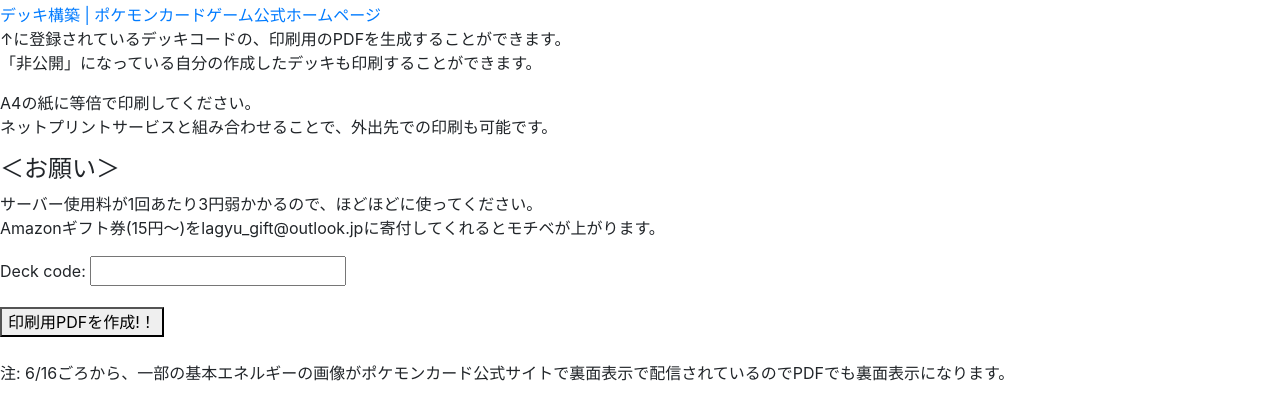
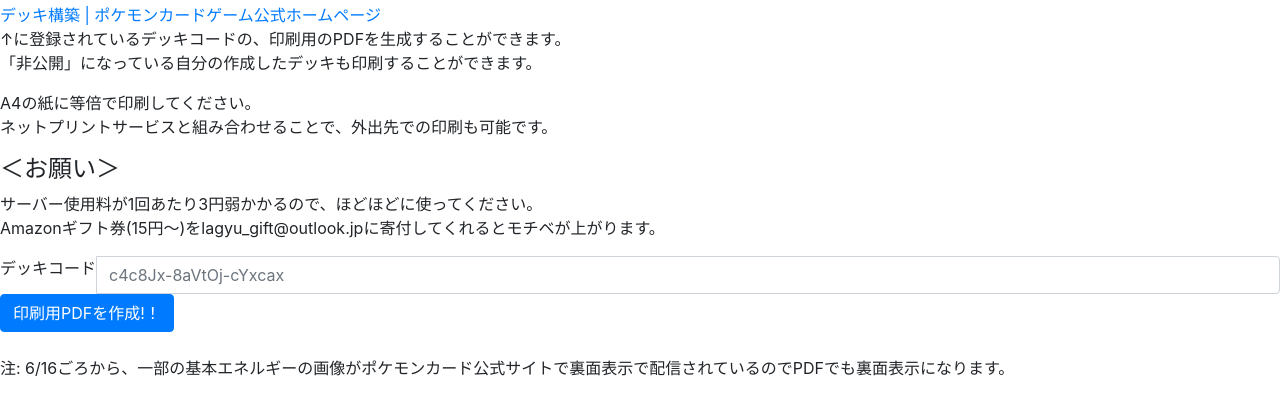
Before and after one commit to PokemonCardInCastle/PTCG2win, a Django app: page /proxy_maker in a window 1280 px wide. Shown: the part 242-662 px from the top of the page. Run offline with Django 3.2, Linux system fonts and the light colour scheme; some libraries are stand-ins or nearby versions.

Commit message:
使い方説明

```diff
--- a/decks/proxy_maker.py
+++ b/decks/proxy_maker.py
@@ -12,7 +12,12 @@ from django import forms
 
 
 class CodeInputForm(forms.Form):
-    deck_code = forms.CharField(max_length=20)
+    deck_code = forms.CharField(max_length=20,
+                                label="デッキコード",
+                                widget=forms.TextInput(
+                                    attrs={'class': 'form-control',
+                                           "type": "text",
+                                           'placeholder': 'c4c8Jx-8aVtOj-cYxcax'}))
 
 
 def dl_img_and_return_http_response(deck_code: str):
--- a/decks/templates/decks/proxy_maker.html
+++ b/decks/templates/decks/proxy_maker.html
@@ -60,13 +60,23 @@
     サーバー使用料が1回あたり3円弱かかるので、ほどほどに使ってください。<br/>
     Amazonギフト券(15円～)をlagyu_gift@outlook.jpに寄付してくれるとモチベが上がります。
 </p>
+<div>
+
 
 <form action="/proxy_result" method="get">
-    {{ form.as_p }}
-    <button type='submit' name='Submit' value='Submit'>印刷用PDFを作成!！</button>
-</form><br />
+        <div class="input-group">
+    {% for field in form %}
+        <label class="input-group-addon" for="{{ field.name }}">{{ field.label }}</label>
+        {{ field }}
+    {% endfor %}
+</div>
+    <button type='submit' name='Submit' value='Submit' class="btn btn-primary">印刷用PDFを作成!！</button>
+
+</form>
+    <br />
 <p>
     注: 6/16ごろから、一部の基本エネルギーの画像がポケモンカード公式サイトで裏面表示で配信されているのでPDFでも裏面表示になります。
 </p>
+</div>
 </body>
 </html>
--- a/decks/views.py
+++ b/decks/views.py
@@ -34,7 +34,7 @@ def detail(request, deck_id):
 
 def proxy_maker(request):
     form = CodeInputForm()
-    return render(request, 'decks/proxy_maker.html',{
+    return render(request, 'decks/proxy_maker.html', {
         'form': form,
     })
 
```
